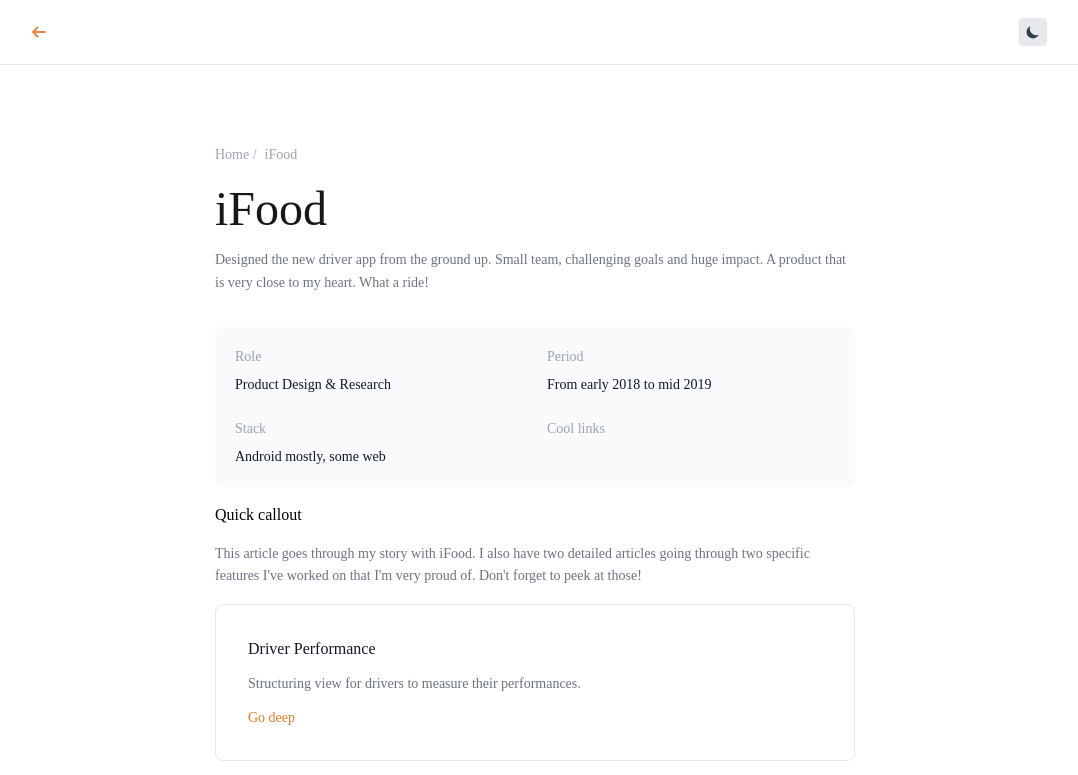
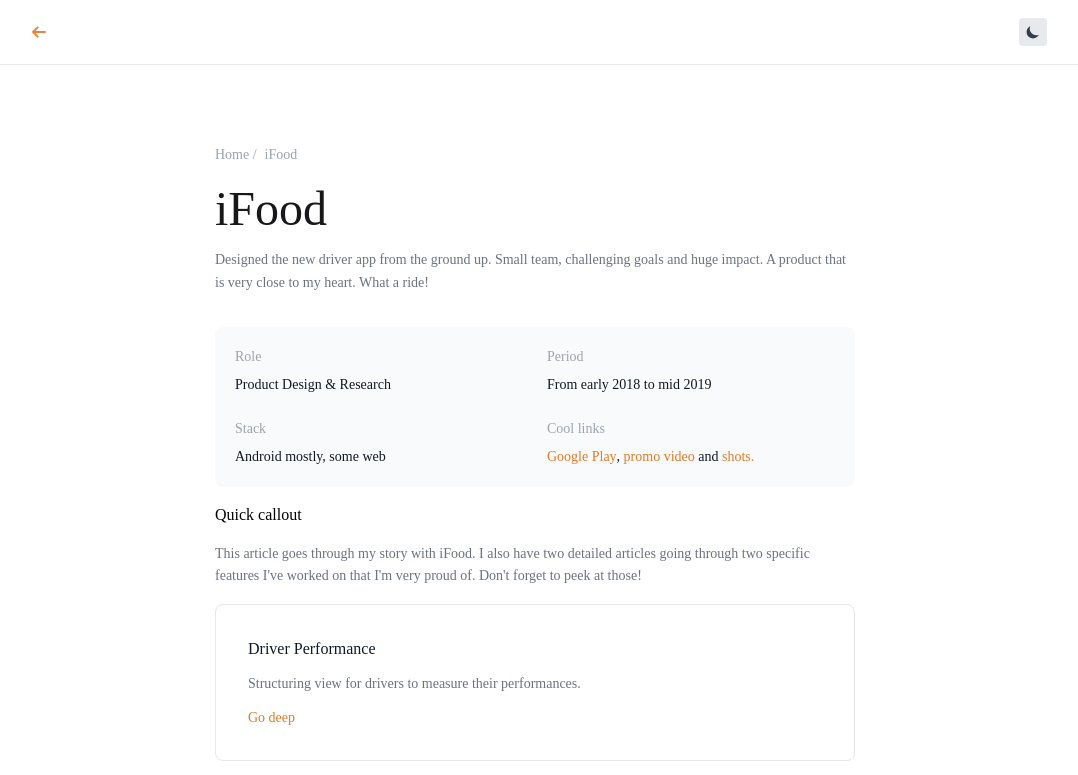
Before and after one commit to danilo-leal/daniloleal.co, a Next.js app: page /cases/ifood in a window 1280 px wide. Shown: the top 775 px of the page, without its empty margins (105-1183 px from the left). Built offline with nearby package versions, Linux system fonts and the light colour scheme.

Commit message:
cool links finally added

```diff
--- a/components/atoms/NavBar.js
+++ b/components/atoms/NavBar.js
@@ -1,12 +1,11 @@
 import React from 'react';
-import Link from 'next/link';
 import DarkModeButton from './DarkModeButton';
 import SecondaryLink from './SecondaryLink';
 import Logo from './Logo';
 
 export default function NavBar() {
   return (
-    <nav className="max-w-5xl m-auto p-5 flex justify-between border-solid border-b border-gray-100 bg-white dark:border-black dark:bg-blackish sticky top-0 opacity-90">
+    <nav className="max-w-5xl m-auto p-5 flex justify-between border-solid border-b border-gray-100 bg-white dark:border-black dark:bg-blackish sticky top-0 opacity-90 z-10">
       <Logo />
       <div className="flex items-center space-x-6">
         <SecondaryLink path="/about" string="About me" />
--- a/components/molecules/CaseInfo.js
+++ b/components/molecules/CaseInfo.js
@@ -24,11 +24,9 @@
         <p className="text-gray-400 mb-2 dark:text-gray-600 text-sm">
           Cool links
         </p>
-        <Link href="/">
-          <p className="cursor-pointer font-semibold text-draplin hover:text-gray-900 dark:hover:text-white text-sm">
-            {props.linkName}
-          </p>
-        </Link>
+        <p className="text-gray-900 dark:text-gray-200 text-sm">
+          {props.links}
+        </p>
       </div>
     </div>
   );
--- a/pages/cases/ifood.js
+++ b/pages/cases/ifood.js
@@ -7,6 +7,7 @@
 import Footer from '../../components/molecules/Footer';
 import Zoom from 'react-medium-image-zoom';
 import 'react-medium-image-zoom/dist/styles.css';
+import MainLink from '../../components/atoms/MainLink';
 
 export default function iFood() {
   return (
@@ -27,6 +28,28 @@
           role="Product Design & Research"
           period="From early 2018 to mid 2019"
           stack="Android mostly, some web"
+          links={[
+            <a
+              href="https://play.google.com/store/apps/details?id=br.com.ifood.driver.app&hl=pt_BR"
+              className="cursor-pointer font-medium text-draplin text-sm hover:text-gray-900 dark:hover:text-white transition-all"
+            >
+              Google Play
+            </a>,
+            ', ',
+            <a
+              href="https://www.youtube.com/watch?v=J8TWkdUS1Fc"
+              className="cursor-pointer font-medium text-draplin text-sm hover:text-gray-900 dark:hover:text-white transition-all"
+            >
+              promo video
+            </a>,
+            ' and ',
+            <a
+              href="https://dribbble.com/shots/6566232-iFood-Driver-Performance"
+              className="cursor-pointer font-medium text-draplin text-sm hover:text-gray-900 dark:hover:text-white transition-all"
+            >
+              shots.
+            </a>,
+          ]}
         />
         <h1 className="h1">Quick callout</h1>
         <p className="paragraph-1">
--- a/pages/cases/livia.js
+++ b/pages/cases/livia.js
@@ -26,6 +26,22 @@
           role="Product Design & Research"
           period="Mid 2019"
           stack="PWA"
+          links={[
+            'Some shots: ',
+            <a
+              href="https://dribbble.com/shots/7001777-LiviaPro-Health-Events"
+              className="cursor-pointer font-medium text-draplin text-sm hover:text-gray-900 dark:hover:text-white transition-all"
+            >
+              one
+            </a>,
+            ' and ',
+            <a
+              href="https://dribbble.com/shots/6866395-LiviaPro-Your-Complete-Health-Recordznzzzzz"
+              className="cursor-pointer font-medium text-draplin text-sm hover:text-gray-900 dark:hover:text-white transition-all"
+            >
+              two.
+            </a>,
+          ]}
         />
         <h1 className="h1">What's about</h1>
         <p className="paragraph-1">
--- a/pages/cases/rapiddo.js
+++ b/pages/cases/rapiddo.js
@@ -26,6 +26,14 @@
           role="Product Design, Research & Branding"
           period="From mid 2017 to early 2018"
           stack="Android, web & After Effects"
+          links={[
+            <a
+              href="https://vimeo.com/321077344"
+              className="cursor-pointer font-medium text-draplin text-sm hover:text-gray-900 dark:hover:text-white transition-all"
+            >
+              Motion onboarding
+            </a>,
+          ]}
         />
         <h1 className="h1">Starting out</h1>
         <p className="paragraph-1">
```
